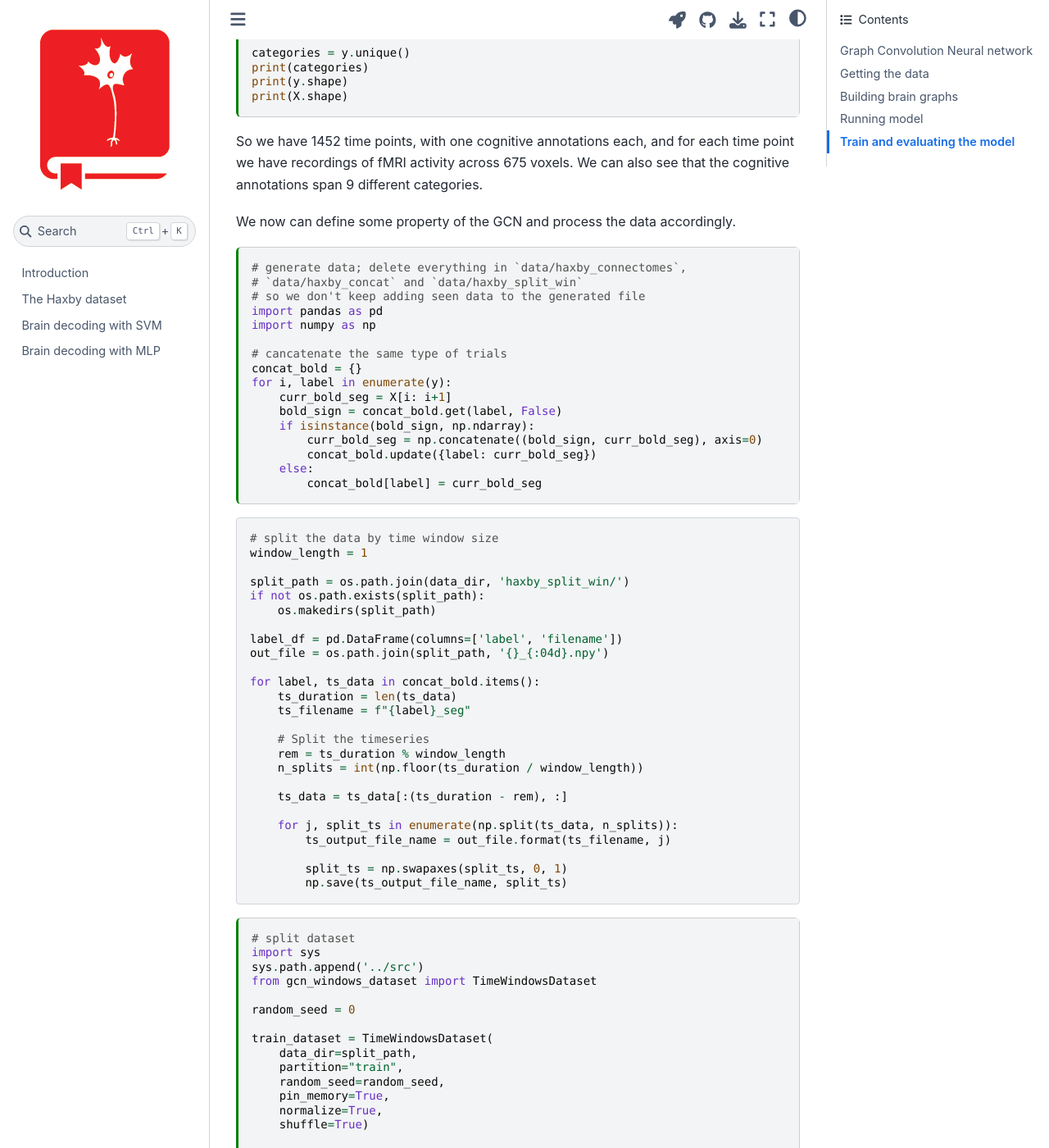
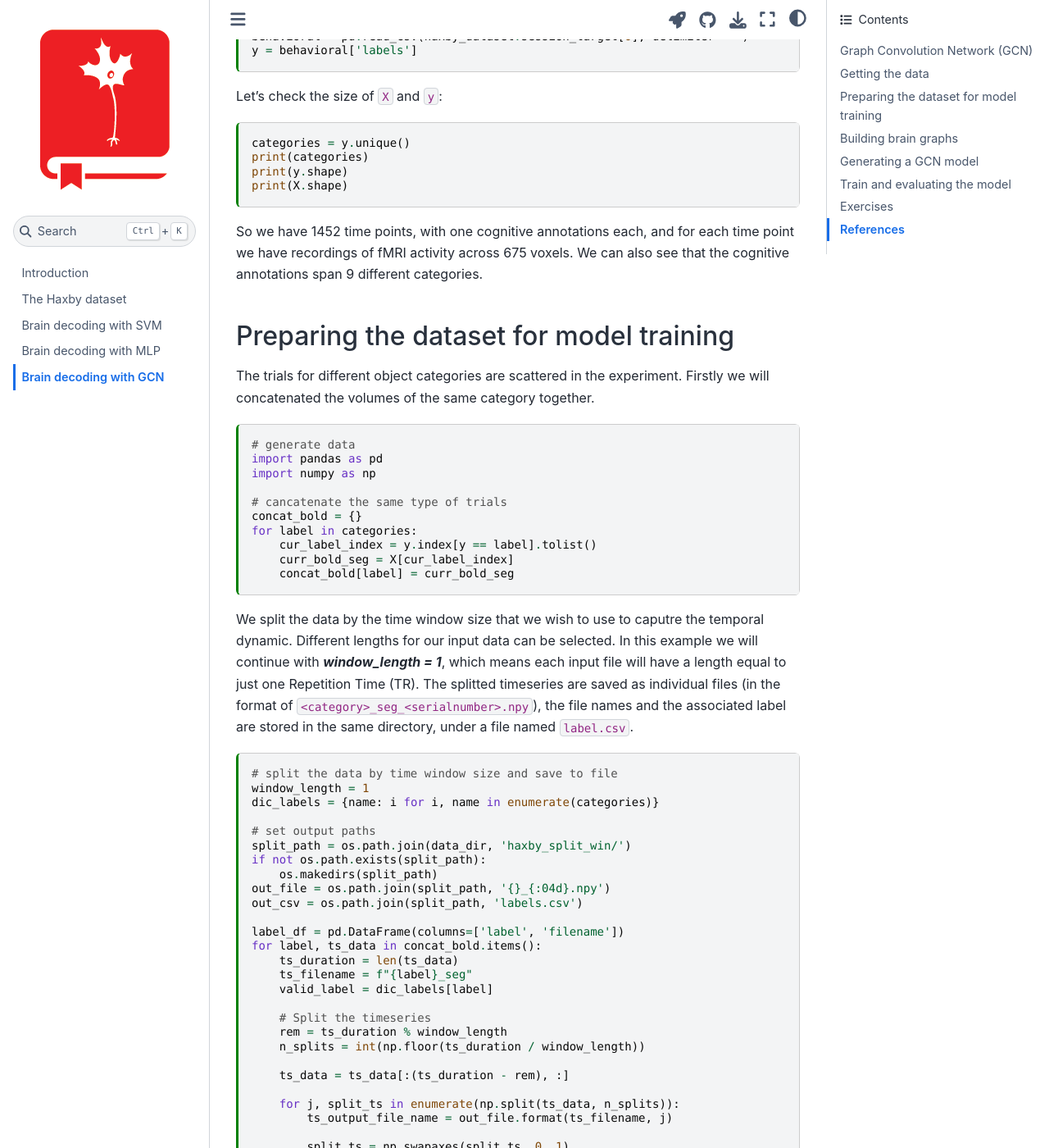
Before and after one commit to main-educational/brain_encoding_decoding, a Jupyter Book: the page built from content/gcn_decoding.md, in a window 1280 px wide and 1400 px high, scrolled down 1163 px. Shown: the whole window at 82% size. Built offline with Jupyter Book 1.0.4 settings and Sphinx 7.4.7 and the Sphinx Book theme 1.1.4, drawn with Linux system fonts in a browser that asks for light colours; pages that are not in the unit, such as notebooks, are missing from menus; comment, search, counter and statistics services are not loaded; cross-references to code outside the pages are shown as plain code; some of the changed text lies outside the part shown.

Commit message:
first draft of the tutorial text

````diff
--- a/content/_toc.yml
+++ b/content/_toc.yml
@@ -7,4 +7,5 @@ chapters:
 - file: haxby_data
 - file: svm_decoding
 - file: mlp_decoding
+- file: gcn_decoding
 - file: encoding
--- a/content/gcn_decoding.md
+++ b/content/gcn_decoding.md
@@ -15,19 +15,25 @@ kernelspec:
 
 # Brain decoding with GCN
 
-## Graph Convolution Neural network
+## Graph Convolution Network (GCN)
 ```{figure} gcn_decoding/GCN_pipeline.png
 ---
 width: 500px
 name: gcn-pipeline-fig
 ---
+Schematic of GCN analysis.
 ```
+
+ proposed in Zhang and colleagues (2021) {cite:p}`Zhang2021-fa`
+GCN is an recent emerging approach studying fMRI.
+
 
 ## Getting the data
 
 We are going to download the dataset from Haxby and colleagues (2001) {cite:p}`Haxby2001-vt`. You can check section {ref}`haxby-dataset` for more details on that dataset. Here we are going to quickly download it, and prepare it for machine learning applications with a set of predictive variable, the brain time series `X`, and a dependent variable, the annotation on cognition `y`.
 
-```{code-cell} ipython3
+```{code-cell} python3
+:tags: ["hide_input", "hide_output"]
 import os
 import warnings
 warnings.filterwarnings(action='once')
@@ -53,7 +59,7 @@ y = behavioral['labels']
 
 Let's check the size of `X` and `y`:
 
-```{code-cell} ipython3
+```{code-cell} python3
 categories = y.unique()
 print(categories)
 print(y.shape)
@@ -62,40 +68,49 @@ print(X.shape)
 
 So we have 1452 time points, with one cognitive annotations each, and for each time point we have recordings of fMRI activity across 675 voxels. We can also see that the cognitive annotations span 9 different categories.
 
-We now can define some property of the GCN and process the data accordingly.
 
-```{code-cell} ipython3
-# generate data; delete everything in `data/haxby_connectomes`,
-# `data/haxby_concat` and `data/haxby_split_win`
-# so we don't keep adding seen data to the generated file
+## Preparing the dataset for model training
+
+The trials for different object categories are scattered in the experiment.
+Firstly we will concatenated the volumes of the same category together.
+
+```{code-cell} python3
+# generate data
 import pandas as pd
 import numpy as np
 
 # cancatenate the same type of trials
 concat_bold = {}
-for i, label in enumerate(y):
-    curr_bold_seg = X[i: i+1]
-    bold_sign = concat_bold.get(label, False)
-    if isinstance(bold_sign, np.ndarray):
-        curr_bold_seg = np.concatenate((bold_sign, curr_bold_seg), axis=0)
-        concat_bold.update({label: curr_bold_seg})
-    else:
-        concat_bold[label] = curr_bold_seg
+for label in categories:
+    cur_label_index = y.index[y == label].tolist()
+    curr_bold_seg = X[cur_label_index]
+    concat_bold[label] = curr_bold_seg
 ```
-```
-# split the data by time window size
+
+We split the data by the time window size that we wish to use to caputre the temporal dynamic.
+Different lengths for our input data can be selected.
+In this example we will continue with __*window_length = 1*__, which means each input file will have a length equal to just one Repetition Time (TR).
+The splitted timeseries are saved as individual files (in the format of `<category>_seg_<serialnumber>.npy`),
+the file names and the associated label are stored in the same directory,
+under a file named `label.csv`.
+
+```{code-cell} python3
+# split the data by time window size and save to file
 window_length = 1
+dic_labels = {name: i for i, name in enumerate(categories)}
 
+# set output paths
 split_path = os.path.join(data_dir, 'haxby_split_win/')
 if not os.path.exists(split_path):
     os.makedirs(split_path)
+out_file = os.path.join(split_path, '{}_{:04d}.npy')
+out_csv = os.path.join(split_path, 'labels.csv')
 
 label_df = pd.DataFrame(columns=['label', 'filename'])
-out_file = os.path.join(split_path, '{}_{:04d}.npy')
-
 for label, ts_data in concat_bold.items():
     ts_duration = len(ts_data)
     ts_filename = f"{label}_seg"
+    valid_label = dic_labels[label]
 
     # Split the timeseries
     rem = ts_duration % window_length
@@ -108,9 +123,26 @@ for label, ts_data in concat_bold.items():
 
         split_ts = np.swapaxes(split_ts, 0, 1)
         np.save(ts_output_file_name, split_ts)
+
+        curr_label = {'label': valid_label, 'filename': os.path.basename(ts_output_file_name)}
+        label_df = label_df.append(curr_label, ignore_index=True)
+
+label_df.to_csv(out_csv, index=False)
 ```
 
-```{code-cell} ipython3
+Now we use a customised `pytorch` dataset generator class `TimeWindowsDataset` to split the data into training,
+validation, and testing sets for model selection.
+
+```{admonition} Model selection
+:class: tip
+For further details of model selection, please check out the material from [this tutorial](https://github.com/neurodatascience/main-2021-ml-parts-1-2).
+```
+
+The dataset generator defaults isolates 20% of the data as the validation set, and 10% as testing set.
+For more details of customising a dataset, please see `src/gcn_windows_dataset.py` and the
+official [`pytorch` documentation](https://pytorch.org/tutorials/beginner/basics/data_tutorial.html#creating-a-custom-dataset-for-your-files).
+
+```{code-cell} python3
 # split dataset
 import sys
 sys.path.append('../src')
@@ -147,13 +179,20 @@ print("valid dataset: {}".format(valid_dataset))
 print("test dataset: {}".format(test_dataset))
 ```
 
-```{code-cell} ipython3
+Once the datasets are created, we can use the pytorch [data loader](https://pytorch.org/tutorials/beginner/basics/data_tutorial.html#preparing-your-data-for-training-with-dataloaders) to iterate through the data during the model selection process.
+The __batch size__ defines the number of samples that will be propagated through the neural network.
+We are separating the dataset into 16 time windows per batch.
+
+```{code-cell} python3
 import torch
+from torch.utils.data import DataLoader
+
+batch_size=16
 
 torch.manual_seed(random_seed)
-train_generator = torch.utils.data.DataLoader(train_dataset, batch_size=16, shuffle=True)
-valid_generator = torch.utils.data.DataLoader(valid_dataset, batch_size=16, shuffle=True)
-test_generator = torch.utils.data.DataLoader(test_dataset, batch_size=16, shuffle=True)
+train_generator = DataLoader(train_dataset, batch_size=batch_size, shuffle=True)
+valid_generator = DataLoader(valid_dataset, batch_size=batch_size, shuffle=True)
+test_generator = DataLoader(test_dataset, batch_size=batch_size, shuffle=True)
 train_features, train_labels = next(iter(train_generator))
 print(f"Feature batch shape: {train_features.size()}; mean {torch.mean(train_features)}")
 print(f"Labels batch shape: {train_labels.size()}; mean {torch.mean(torch.Tensor.float(train_labels))}")
@@ -161,14 +200,17 @@ print(f"Labels batch shape: {train_labels.size()}; mean {torch.mean(torch.Tensor
 
 ## Building brain graphs
 
+Here we generate a connectome based on the local activity in the visual area.
 After generating brain connectome, we will build brain garph.
+
 __k-Nearest Neighbours(KNN) graph__ for the group average connectome will be built based on the connectivity-matrix.
 
-Each node is only connected to *k* other neighbours, which is __8 nodes__ with the strongest regions connectivity in this experiment.
+Each node is only connected to *k* other neighbouring nodes.
+For the purpose of demostration, we constrain the graph to from clusters with __16__ neighbouring nodes with the strongest connectivity.
 
 For more details you please check out __*src/graph_construction.py*__ script.
 
-```{code-cell} ipython3
+```{code-cell} python3
 import warnings
 warnings.filterwarnings(action='once')
 
@@ -177,12 +219,13 @@ from graph_construction import make_group_graph
 
 # Estimating connectomes and save for pytorch to load
 corr_measure = nilearn.connectome.ConnectivityMeasure(kind="correlation")
-conn = corr_measure.fit_transform([X])
+conn = corr_measure.fit_transform([X])[0]
+
 # make a graph for the subject
-graph = make_group_graph(conn, self_loops=False, k=8, symmetric=True)
+graph = make_group_graph([conn], self_loops=False, k=16, symmetric=True)
 ```
 
-## Running model
+## Generating a GCN model
 
 We have created a GCN of the following property:
 - __3__ graph convolutional layers
@@ -190,23 +233,13 @@ We have created a GCN of the following property:
 - followed by a __global average pooling__ layer
 - __2 fully connected__ layers
 
-
-__*Time windows*__
-
-For the GCN model in order to run the model on different sizes of input, we will concatenate bold data of the same stimuli and save it in a single file.
-
-It means that we need to extract the fmri time-series for each trial using the event design labels.
-
-Different lengths for our input data can be selected.
-In this example we will continue with __*window_length = 1*__, which means each input file will have a length equal to just one Repetition Time (TR).
-
-TR is cycle time between corresponding points in fMRI.
-
-```{code-cell} ipython3
+```{code-cell} python3
 from gcn_model import GCN
 
 gcn = GCN(graph.edge_index,
           graph.edge_attr,
+          n_roi=X.shape[1],
+          batch_size=batch_size,
           n_timepoints=window_length,
           n_classes=len(categories))
 gcn
@@ -214,9 +247,18 @@ gcn
 
 ## Train and evaluating the model
 
-We will repeat the process for 20 epochs (times), and will evaluate the model based on the average accuracy and loss of these epochs.
+We will use a procedure called backpropagation to train the model.
+When we training the model with the first batch of data, the accuarcy and loss will be pretty poor.
+Backpropagation is an algorithm to update the model based on the rate of loss.
+Iterating through each batch, the model will be updated and reduce the loss.
 
-```{code-cell} ipython3
+Function `training_loop` performs backpropagation through pytorch.
+One can use their own choice of optimizer for backpropagation and estimator for loss.
+
+After one round of training, we use the validation dataset to calculate the average accuracy and loss with function `valid_test_loop`.
+These metrics will serve as the reference for model performance of this round of training.
+
+```{code-cell} python3
 def train_loop(dataloader, model, loss_fn, optimizer):
     size = len(dataloader.dataset)
 
@@ -252,41 +295,54 @@ def valid_loop(dataloader, model, loss_fn):
     return loss, correct
 ```
 
-```{code-cell} ipython3
+This whole procedure described above is called an __epoch__.
+We will repeat the process for 15 epochs.
+Here the choice of loss function is `CrossEntropyLoss` and the optimizer to update the model is `Adam`.
+
+```{code-cell} python3
+:tags: ["hide_output"]
 loss_fn = torch.nn.CrossEntropyLoss()
 optimizer = torch.optim.Adam(gcn.parameters(), lr=1e-4, weight_decay=5e-4)
 
-epochs = 20
+epochs = 15
 for t in range(epochs):
     print(f"Epoch {t+1}/{epochs}\n-------------------------------")
     train_loop(train_generator, gcn, loss_fn, optimizer)
-    loss, correct = valid_loop(valid_generator, gcn, loss_fn)
+    loss, correct = valid_test_loop(valid_generator, gcn, loss_fn)
     print(f"Valid metrics:\n\t avg_loss: {loss:>8f};\t avg_accuracy: {(100*correct):>0.1f}%")
 ```
 
-```{code-cell} ipython3
+After training the model for 15 epochs, we use the untouched test data to evaluate the model and conclude the results of training.
+
+```{code-cell} python3
 # results
-def test_loop(dataloader, model, loss_fn):
-    size = len(dataloader.dataset)
-    loss, correct = 0, 0
+# loss, correct = valid_test_loop(test_generator, gcn, loss_fn)
+from sklearn.metrics import confusion_matrix
 
-    with torch.no_grad():
-        for X, y in dataloader:
-            pred = model.forward(X)
-            cur_loss = loss_fn(pred, y).item()
-            cur_correct = (pred.argmax(1) == y).type(torch.float).sum().item()
-            loss += cur_loss
-            correct += cur_correct
-    loss /= size
-    correct /= size
+size = len(test_generator.dataset)
+loss, correct = 0, 0
 
-    return loss, correct
+with torch.no_grad():
+    for X, y in test_generator:
+        pred = gcn.forward(X)
+        loss += loss_fn(pred, y).item()
+        cur_correct = (pred.argmax(1) == y).type(torch.float).sum().item()
+        correct += cur_correct
 
+loss /= size
+correct /= size
+print(f"Test metrics:\n\t avg_loss: {loss:>f};\t avg_accuracy: {(100*correct):>0.1f}%")
 
-loss, correct = test_loop(test_generator, gcn, loss_fn)
-print(f"Test metrics:\n\t avg_loss: {loss:>f};\t avg_accuracy: {(100*correct):>0.1f}%")
 ```
 
-```{code-cell} ipython3
+## Exercises
+ * Try out different time window size, batch size for the dataset,
+ * Try different brain graph construction methods.
+ * Try use different loss function or optimizer function.
+ * **Hard**: Treat the parameters you changed, such as time window size and batch size, as parameters of part of the model training.
 
+## References
+
+```{bibliography}
+:filter: docname in docnames
 ```
--- a/content/references.bib
+++ b/content/references.bib
@@ -28,7 +28,6 @@
   language = "en"
 }
 
-
 @ARTICLE{Schrimpf2020-mc,
   title    = "{Brain-Score}: Which Artificial Neural Network for Object
               Recognition is most {Brain-Like}?",
@@ -43,3 +42,14 @@
   year     =  2020,
   language = "en"
 }
+
+@ARTICLE{Zhang2021-fa,
+	title   = "Functional annotation of human cognitive states using deep graph convolution",
+	volume  = 231,
+	journal = "NeuroImage",
+	author  = "Zhang, Yu and Tetrel, Loïc and Thirion, Bertrand and Bellec, Pierre",
+  month   =  may,
+	year    = 2021,
+	pages   = 117847,
+  language = "en"
+}
````
Also changed, not shown: other parts of content/gcn_decoding.md (+2 -1 lines), 1 other file.
